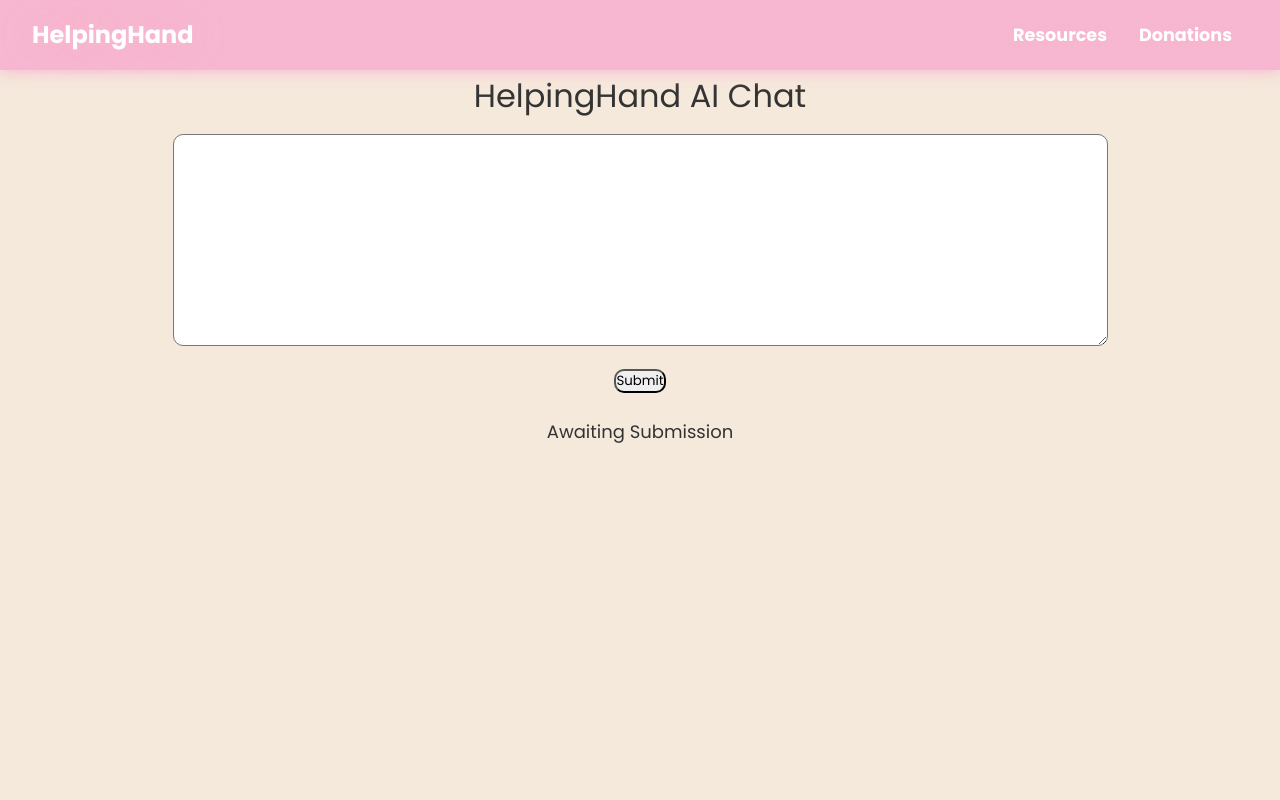
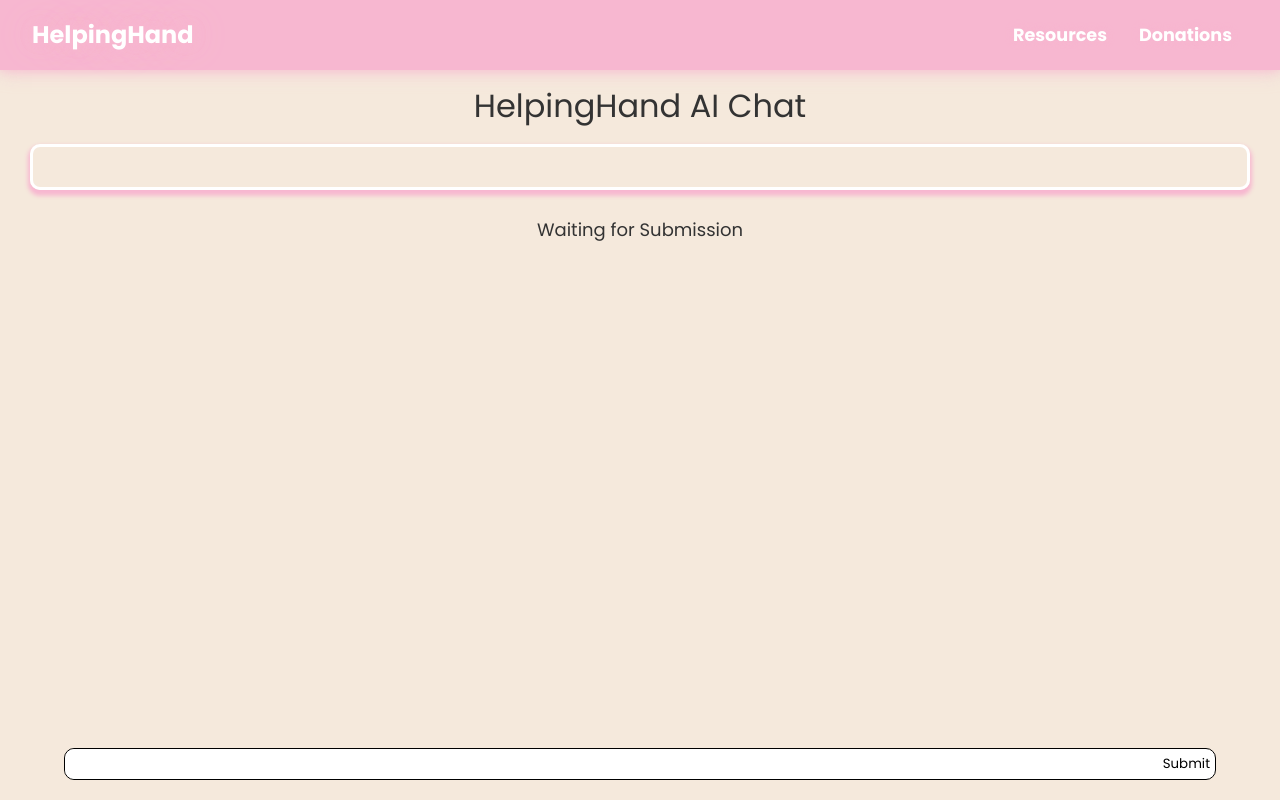
Before and after one commit to Helping-Hand-HHH/HelpingHand, a React (Create React App) app: page /chat in a window 1280 px wide. Built offline with nearby package versions, Linux system fonts and the light colour scheme.

Commit message:
FINISHED CHAT

```diff
--- a/src/Chat.css
+++ b/src/Chat.css
@@ -1,6 +1,7 @@
 .title {
   font-size: xx-large;
   text-align: center;
+  padding-top: 10px;
 }
 
 .custom-upload-button {
@@ -14,21 +15,27 @@
   color: #333;
 }
 
+.textbox {
+  display: flex;
+}
+
+.single-response {
+  padding: 10px;
+}
+
 .response {
   margin-top: 2%;
   font-size: large;
   text-align: center;
   padding-left: 5%;
   padding-right: 5%;
-}
-
-.submit {
-  text-align: center;
-  margin-top: 1%;
+  padding-bottom: 80px;
 }
 
 .button {
   border-radius: 10px;
+  border: 0px;
+  background-color: white;
 }
 
 .select {
@@ -42,13 +49,28 @@
 }
 
 .text {
-  text-align: center;
-  margin-top: 1%;
+  position: fixed;
+  bottom: 0;
+  left: 5%;
+  width: 90%;
+  box-sizing: border-box;
+  display: flex;
+  margin-bottom: 20px;
+  background-color: white;
+  border-radius: 10px;
+  padding-right: 5px;
+  border: 1px solid black;
 }
 
 .written {
   border-radius: 10px;
   padding: 5px;
+  width: 100%;
+  margin: 0 auto;
+  display: block;
+  resize: none;
+  border: 0px;
+  outline: none;
 }
 
 .items {
@@ -102,3 +124,29 @@
   text-shadow: 0 0 10px #f7b7d0, 0 0 20px #f7b7d0, 0 0 30px #f7b7d0;
   transform: scale(1.1);
 }
+
+.conversation {
+  font-size: medium;
+  text-align: left;
+  margin-left: 30px;
+  margin-right: 30px;
+  border: 3px solid white;
+  border-radius: 10px;
+  padding-bottom: 40px;
+  animation: pinkGlow 3s infinite alternate;
+}
+
+@keyframes pinkGlow {
+  0%, 100% {
+    box-shadow: 0 0 4px 2px #f7b7d0;
+  }
+  25% {
+    box-shadow: 0 4px 4px 2px #f7b7d0;
+  }
+  50% {
+    box-shadow: 4px 0 4px 2px #f7b7d0;
+  }
+  75% {
+    box-shadow: 0 -4px 4px 2px #f7b7d0;
+  }
+}
--- a/src/Chat.js
+++ b/src/Chat.js
@@ -2,7 +2,13 @@ import './Chat.css';
 import React, { useState } from 'react'
 
 function Chat() {
-  const [response, setResponse] = useState('Awaiting Submission');
+  const [text, setText] = useState('');
+  const [conversation, setConversation] = useState([]);
+  const [response, setResponse] = useState('Waiting for Submission');
+
+  const updateConversation = (userText, botResponse) => {
+    setConversation(prevConvo => [...prevConvo, { type: 'user', message: userText }, { type: 'bot', message: botResponse }]);
+  };
 
   return (
     <div>
@@ -14,16 +20,25 @@ function Chat() {
         </div>
       </nav>
       <p className="title">HelpingHand AI Chat</p>
-      <div className="select">
-      </div>
-      <TextSubmit setResponse={setResponse}/>
-      <p className="response">{response}</p>
+      <div className="select"></div>
+      <Conversation conversation={conversation} />
+      <TextSubmit text={text} setResponse={setResponse} setText={setText} updateConversation={updateConversation}/>
+      <p className='response'>{response}</p>
     </div>
   );
 }
 
-function TextSubmit({ setResponse }) {
-  const [text, setText] = useState('');
+function Conversation({ conversation }) {
+  return (
+    <div className='conversation'>
+      {conversation.map((convo, index) => (
+        <div className='single-response' key={index}>{convo.type === 'user' ? `You: ${convo.message}` : `HelpingHand: ${convo.message}`}</div>
+      ))}
+    </div>
+  );
+}
+
+function TextSubmit({ setResponse, text, setText, updateConversation }) {
 
   const getTextResponse = (text) => {
     fetch("http://localhost:8000/", {
@@ -40,33 +55,46 @@ function TextSubmit({ setResponse }) {
       return response.json();
     })
     .then(data => {
-      console.log('Success:', data);
-      setResponse(data.message);
+      console.log('Success:', data.message);
+      let response = data.message.replace(/^['"]|['"]$/g, '');
+      let fin = response.substring(2);
+      updateConversation(text, fin);
+      setResponse('');
     })
     .catch((error) => {
       console.error('Error:', error);
-      setResponse("Error: " + error.message);
     });
   }
 
+  const textareaRef = React.useRef(null);
 
   const handleTextChange = (e) => {
+    const textarea = textareaRef.current;
     setText(e.target.value);
-  }
+
+    textarea.style.height = 'auto';
+
+    textarea.style.height = textarea.scrollHeight + 'px';
+  };
 
   const handleSubmit = () => {
+    setResponse('Please wait, generating response');
     getTextResponse(text);
-    setResponse("Please wait, generating response");
-  }
+    setText('');
+    if (textareaRef.current) {
+      textareaRef.current.rows = 1;
+    }
+  };
 
   return (
-    <div>
-      <div className="text">
-        <textarea className="written" rows={10} cols={80} onChange={handleTextChange}></textarea>
-      </div>
-      <div className="submit">
+    <div className="text">
+      <textarea
+        ref={textareaRef}
+        className="written"
+        value={text}
+        rows={1}
+        onChange={handleTextChange}></textarea>
         <input className="button" type='submit' onClick={handleSubmit}></input>
-      </div>
     </div>
   );
 }
```
